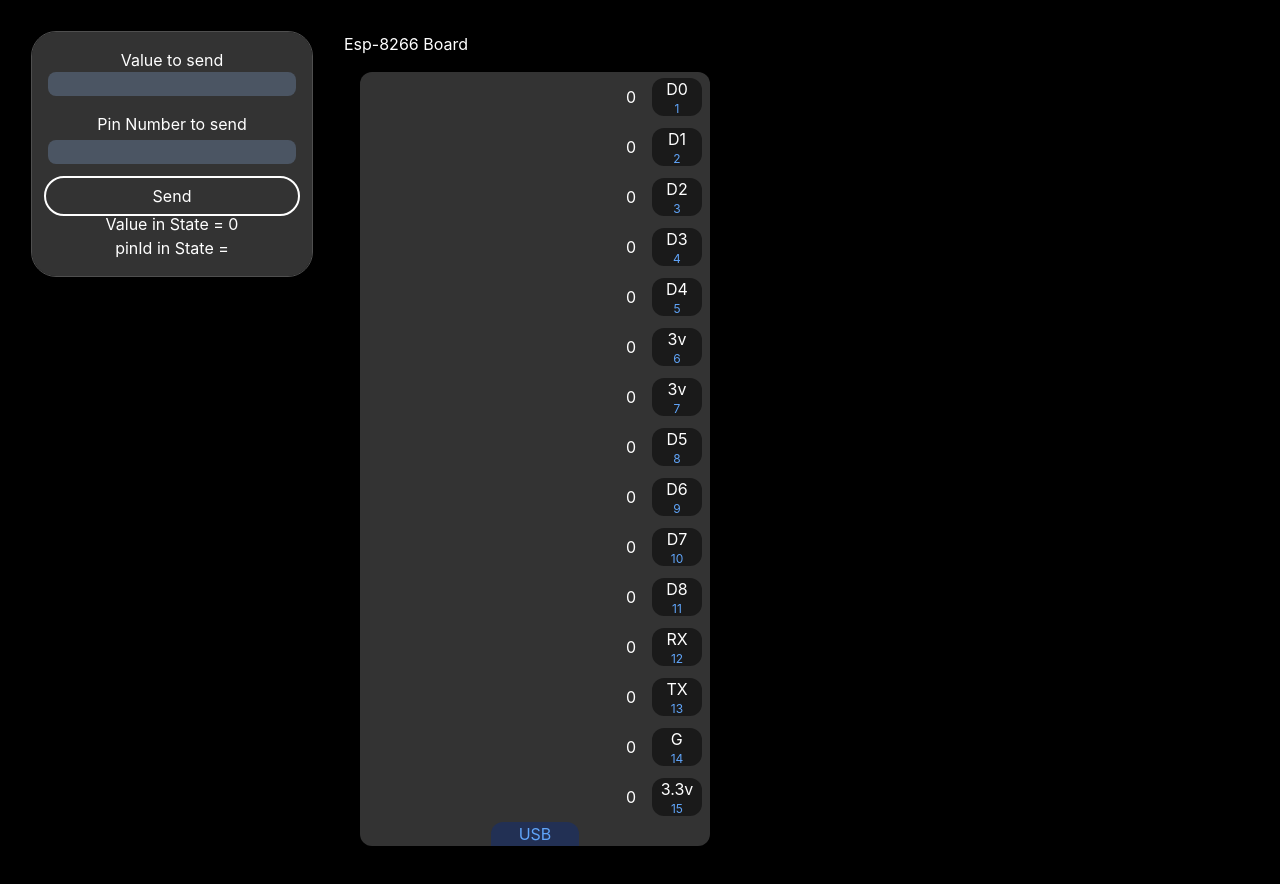
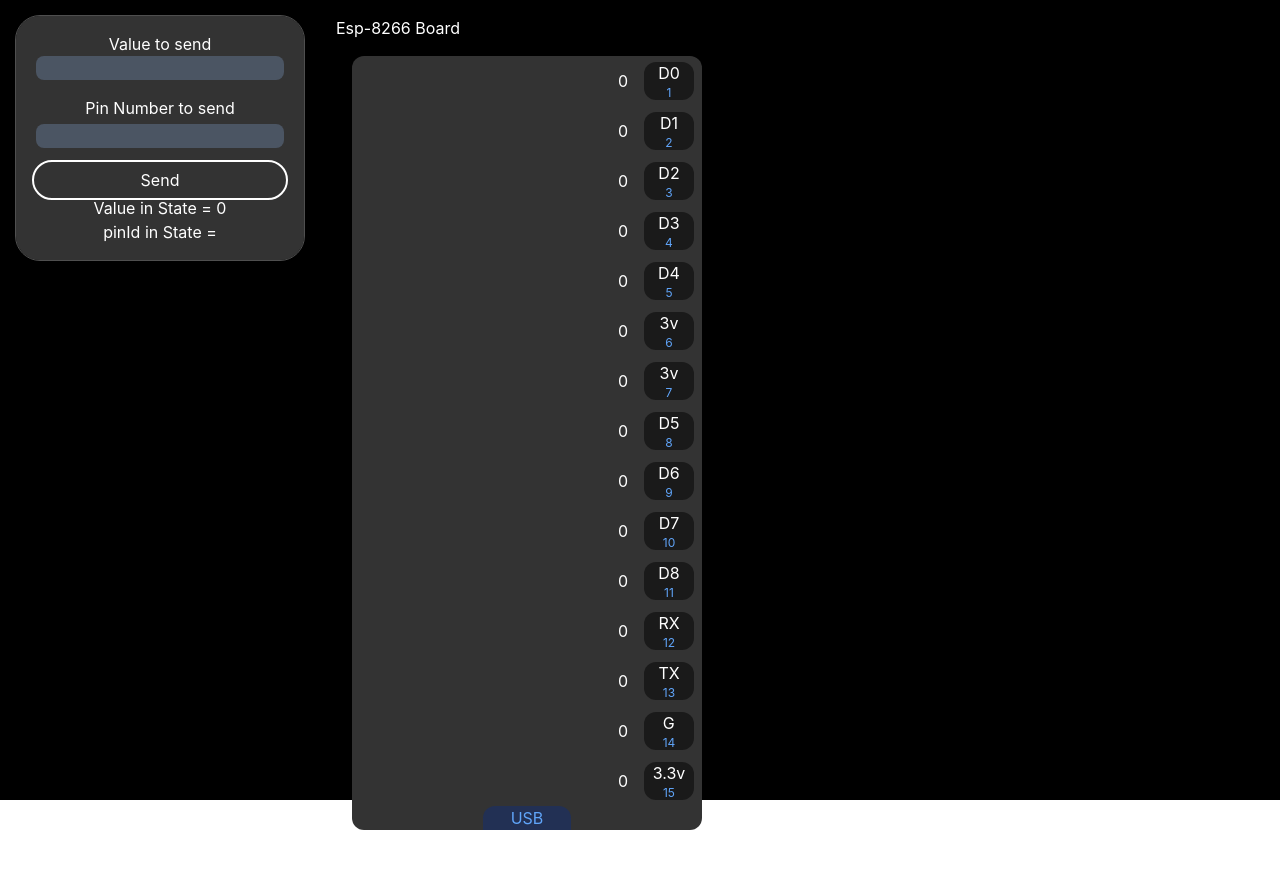
Before and after one commit to Solagrinn/esp8266-frontend, a React (Create React App) app: page / in a window 1280 px wide. Shown: the top 884 px of the page. After the commit the page ends 846 px from the top, so only its background shows below. Built offline with nearby package versions, Linux system fonts and the light colour scheme.

Commit message:
fix: Fixed Paddings in Home.tsx

```diff
--- a/src/Components/Pages/Home.tsx
+++ b/src/Components/Pages/Home.tsx
@@ -15,8 +15,8 @@
     }
 
     return (
-        <div className={"w-full h-full  bg-black "}>
-            <div className={"p-4 grid sm:grid-cols-2 lg:grid-cols-4 pb-20"}>
+        <div className={"w-full h-screen  bg-black "}>
+            <div className={"grid sm:grid-cols-2 lg:grid-cols-4 "}>
 
                 <div className={"p-4"}>
                     <SendValueCard setSubmitCounter={() => incrementCounter()}></SendValueCard>
```
